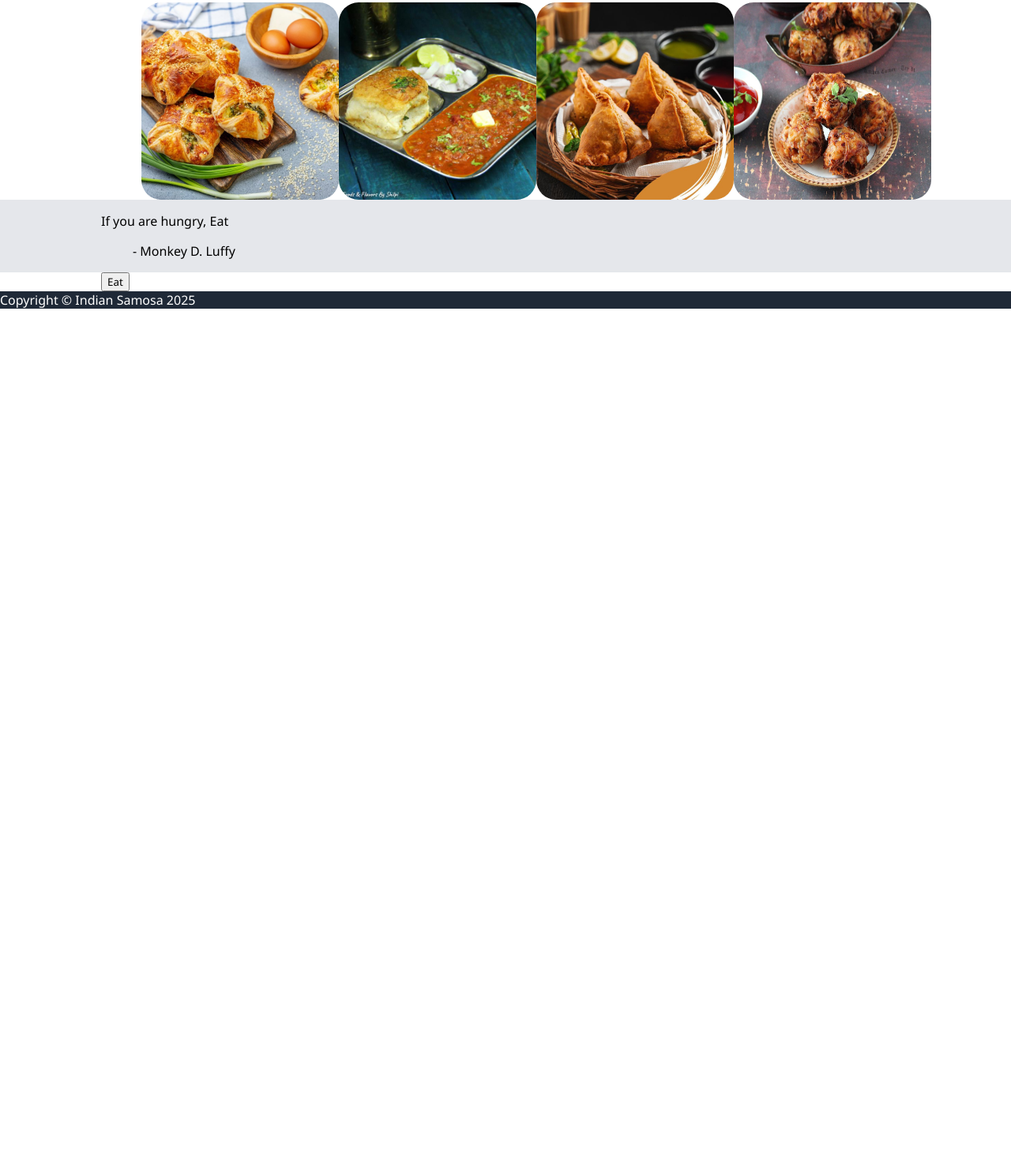
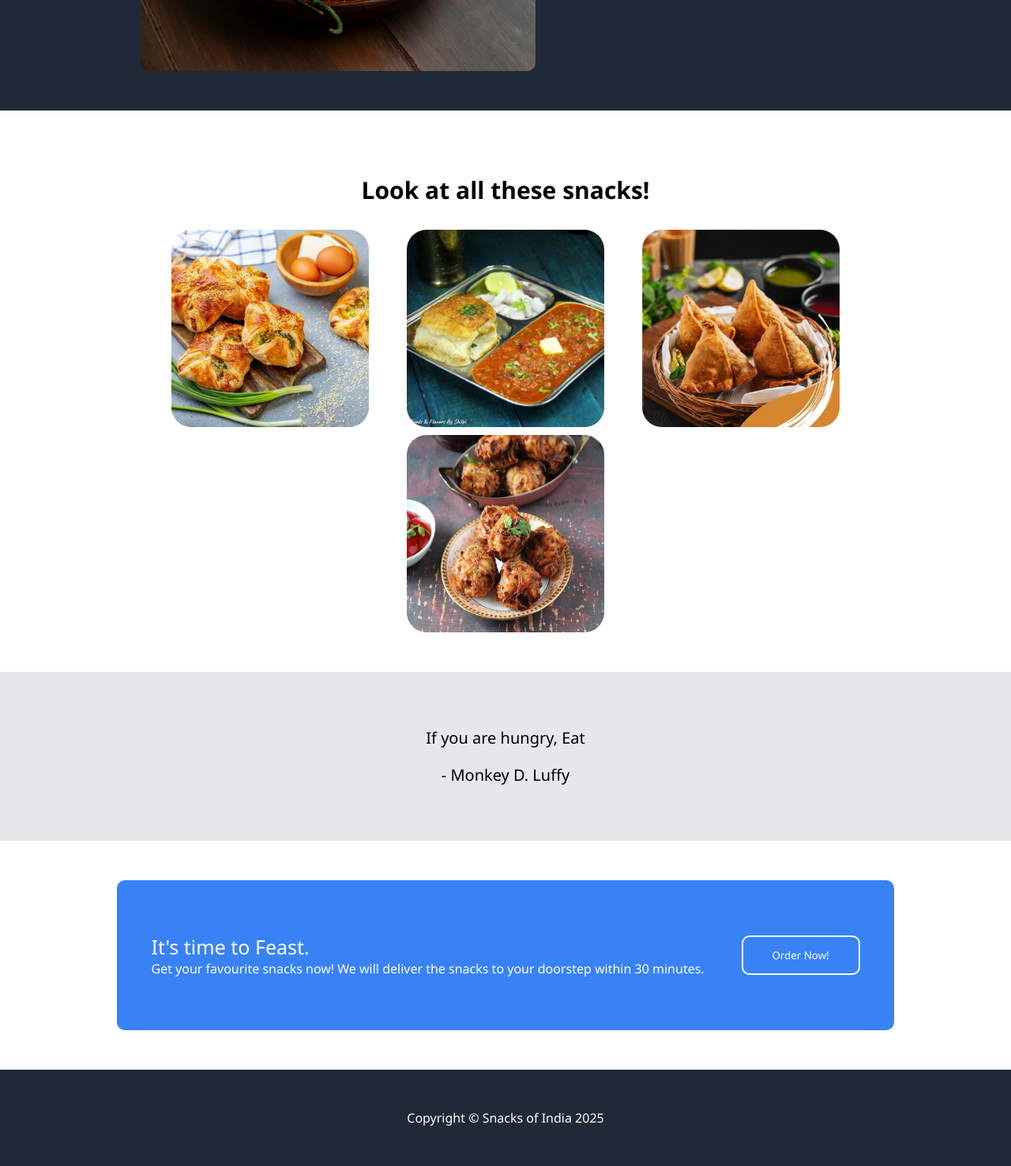
Before and after one commit to AbhishekSGhub/odinproject1, a plain HTML site: page index.html in a window 1280 px wide. Shown: the part 752-2229 px from the top of the page at 79% size. Before the commit the page ends 1143 px from the top, so only its background shows below. Drawn offline with Linux system fonts and the light colour scheme.

Commit message:
Project completed.
completed styling of remaining sections.
optimized structure.
updated content.

```diff
--- a/css/style.css
+++ b/css/style.css
@@ -37,6 +37,7 @@ body{
     display: flex;
     justify-content: space-between;
     padding: 50px;
+    flex-wrap: wrap;
 }
 
 .logo{
@@ -48,16 +49,21 @@ body{
     list-style: none;
     display: flex;
     gap: 20px;
+    padding: 0;
 }
 
 .head-image{
     display: flex;
     justify-content: space-between;
     padding: 50px;
+    align-items: center;
+    flex-wrap: wrap;
 }
 
 .head-image img{
-    width: 500px;
+    max-width: 500px;
+    max-height: 500px;
+    border-radius: 10px;
 }
 
 .image-description{
@@ -90,11 +96,59 @@ body{
     text-align: center;
     font-size: 30px;
     font-weight: 900;
+    padding: 50px;
 }
 
 .image-carousel{
     margin: 0 auto;
     display: flex;
     justify-content: space-evenly;
+    flex-wrap: wrap;
     width: 90%;
+    gap: 10px;
 }
+
+.box3{
+    padding: 50px;
+}
+.quote{
+    text-align: center;
+    font-size: 20px;
+}
+
+.box4{
+    padding: 50px;
+}
+.order{
+    display: flex;
+    background-color: #3882F6;
+    color: white;
+    padding: 20px;
+    border-radius: 10px;
+    justify-content: space-around;
+    align-items: center;
+    height: 150px;
+}
+
+.content p{
+    margin: 0;
+}
+
+.heading{
+    font-size: 25px;
+    font-weight: 500;
+}
+
+.order button{
+    background-color: #3882F6;
+    border: 2px solid white;
+    color: white;
+    width: 150px;
+    height: 50px;
+    border-radius: 10px;
+}
+
+.footer{
+    padding: 50px;
+    text-align: center;
+}
--- a/index.html
+++ b/index.html
@@ -48,10 +48,13 @@
     </div>
     <div class="box4">
         <div class="order howide">
-            <div class="content"></div>
-            <button>Eat</button>
+            <div class="content">
+                <p class="heading">It's time to Feast. </p>
+                <p>Get your favourite snacks now! We will deliver the snacks to your doorstep within 30 minutes.</p>
+            </div>
+            <button>Order Now!</button>
         </div>
     </div>
-    <div class="footer">Copyright © Indian Samosa 2025</div>
+    <div class="footer">Copyright © Snacks of India 2025</div>
 </body>
 </html>
```
